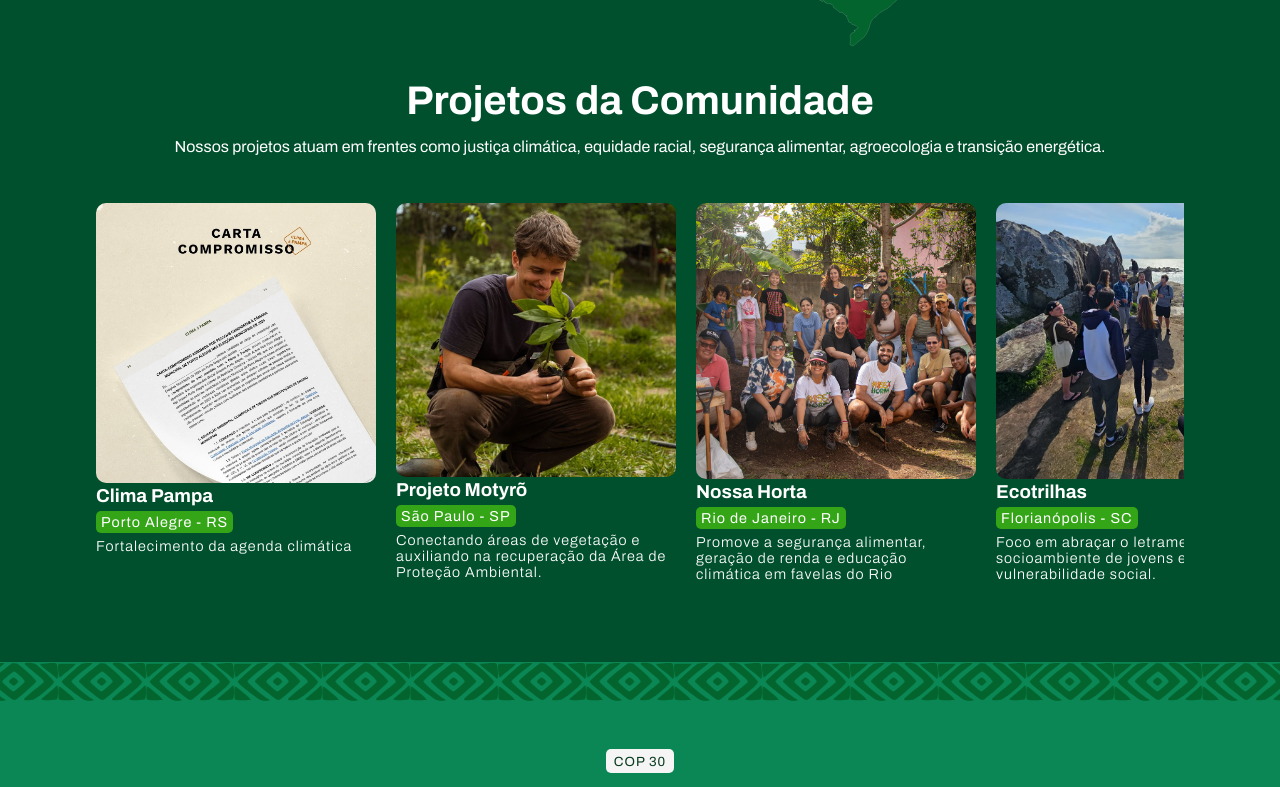
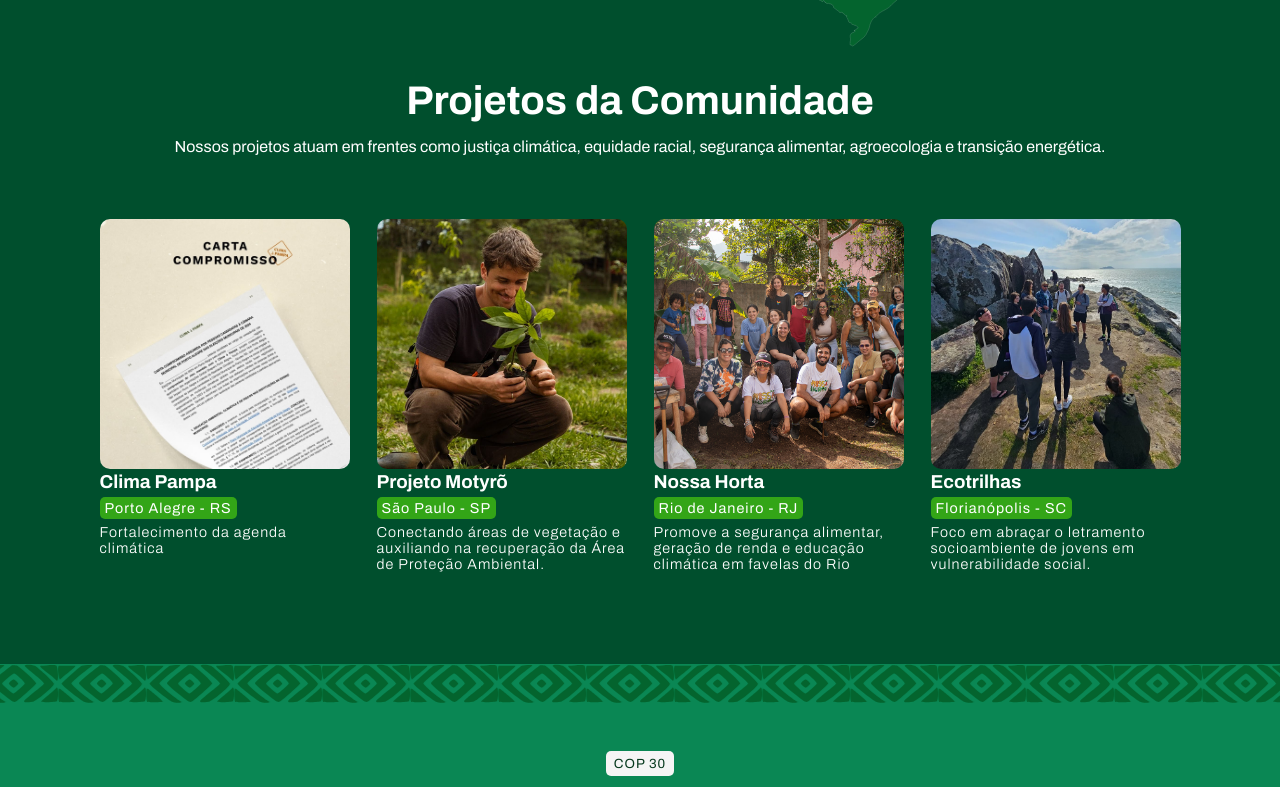
Before and after one commit to LAYSEGABI/COP30, a React (Vite) app: page / in a window 1280 px wide. Shown: the part 3062-3849 px from the top of the page. Built offline with nearby package versions, Linux system fonts and the light colour scheme.

Commit message:
retirada do swiper em projetos

```diff
--- a/src/sections/ComunidadeGS.jsx
+++ b/src/sections/ComunidadeGS.jsx
@@ -8,18 +8,11 @@ import { Swiper, SwiperSlide } from "swiper/react";
 import React, { useState } from "react";
 import translations from "../lang/translations";
 
-import ImgProjetoPampa from "../assets/pampa.jpeg";
-import ImgProjetoMotyro from "../assets/motyroCapa.png";
-import ImgProjetoNossaHorta from "../assets/nossaHortaCapa.png";
-import ImgProjetoEcotrilhas from "../assets/imgEcotrilhas.png";
-
 function ComunidadeGS({ lang }) {
   const [isOpen, setIsOpen] = useState(false);
   const [selectedProject, setSelectedProject] = useState(null);
 
-
   const projetos = translations[lang].projetos;
-
 
   return (
     <section id="comunidade" className="global-shapers">
@@ -70,26 +63,10 @@ function ComunidadeGS({ lang }) {
           <p>{translations[lang].comunidade_projetos_desc}</p>
 
           <div className="container-projetos">
-  <Swiper
-    modules={[Navigation, Pagination]}
-    spaceBetween={20}
-    loop={true}
-    slidesPerView={4}
-    navigation={{ clickable: true }}
-    breakpoints={{
-    480: { // >= 480px
-      slidesPerView: 2,
-      spaceBetween: 15,
-    },
-    768: { // >= 768px
-      slidesPerView: 4,
-      spaceBetween: 20,
-    },
-  }}
-  >
+            <div className="lista-projetos">
               {projetos.map((proj) => (
-      <SwiperSlide key={proj.id}>
                 <div
+                  key={proj.id}
                   className="card-projeto"
                   onClick={() => {
                     setSelectedProject(proj);
@@ -97,15 +74,13 @@ function ComunidadeGS({ lang }) {
                   }}
                   style={{ cursor: "pointer" }}
                 >
-          {/* usa a imagem do próprio projeto */}
                   <img src={proj.img} alt={proj.titulo} />
                   <h3>{proj.titulo}</h3>
                   <p className="local">{proj.local}</p>
                   <p>{proj.subtitulo}</p>
                 </div>
-      </SwiperSlide>
               ))}
-  </Swiper>
+            </div>
 
             {/* Modal */}
             {isOpen && selectedProject && (
@@ -114,7 +89,10 @@ function ComunidadeGS({ lang }) {
                   className="modal-content"
                   onClick={(e) => e.stopPropagation()} // evita fechar ao clicar dentro
                 >
-        <button className="close-btn" onClick={() => setIsOpen(false)}>
+                  <button
+                    className="close-btn"
+                    onClick={() => setIsOpen(false)}
+                  >
                     X
                   </button>
                   <h2>{selectedProject.titulo}</h2>
@@ -124,7 +102,6 @@ function ComunidadeGS({ lang }) {
               </div>
             )}
           </div>
-
         </div>
       </div>
     </section>
--- a/src/sections/SobreNos.jsx
+++ b/src/sections/SobreNos.jsx
@@ -13,6 +13,8 @@ import Paula from "../assets/equipe/Paula.png";
 import Messias from "../assets/equipe/messias.jpeg";
 import Mackenzie from "../assets/equipe/Mackenzie.png";
 import Laura from "../assets/equipe/Laura.png";
+import Erick from "../assets/equipe/Erick.jpeg";
+import Kauan from "../assets/equipe/Kauan.png";
 
 import { Swiper, SwiperSlide } from "swiper/react";
 import translations from "../lang/translations";
@@ -87,11 +89,7 @@ function SobreNos({ lang }) {
             <SwiperSlide>
               <div className="card-equipe">
                 <div className="perfil">
-                  <img
-                    className="foto-perfil"
-                    src={Laura}
-                    alt=""
-                  />
+                  <img className="foto-perfil" src={Laura} alt="" />
                   <a
                     href="https://www.linkedin.com/in/laura-galvao-bio/"
                     target="_blank"
@@ -127,11 +125,7 @@ function SobreNos({ lang }) {
             <SwiperSlide>
               <div className="card-equipe">
                 <div className="perfil">
-                  <img
-                    className="foto-perfil"
-                    src={Mackenzie}
-                    alt=""
-                  />
+                  <img className="foto-perfil" src={Mackenzie} alt="" />
                   <a
                     href="https://www.linkedin.com/in/mackenziekuenz/"
                     target="_blank"
@@ -223,11 +217,7 @@ function SobreNos({ lang }) {
             <SwiperSlide>
               <div className="card-equipe">
                 <div className="perfil">
-                  <img
-                    className="foto-perfil"
-                    src="https://media.licdn.com/dms/image/v2/D4D03AQH20vD2mOzf8Q/profile-displayphoto-scale_200_200/B4DZirQl61GgAY-/0/1755219911571?e=1759968000&v=beta&t=vfcjMCLvHb-Rw_MKf0snTloOGJQE9A1ryP57oFa_IGo"
-                    alt=""
-                  />
+                  <img className="foto-perfil" src={Erick} alt="" />
                   <a
                     href="https://www.linkedin.com/in/erick-lucius-a0aa3a2a3/"
                     target="_blank"
@@ -304,11 +294,7 @@ function SobreNos({ lang }) {
             <SwiperSlide>
               <div className="card-equipe">
                 <div className="perfil">
-                  <img
-                    className="foto-perfil"
-                    src={Messias}
-                    alt=""
-                  />
+                  <img className="foto-perfil" src={Messias} alt="" />
                   <a
                     href="https://www.linkedin.com/in/messiasnns/"
                     target="_blank"
@@ -361,7 +347,7 @@ function SobreNos({ lang }) {
                 <h5>HUB São Paulo 2</h5>
               </div>
             </SwiperSlide>
-           {/* <SwiperSlide>
+            {/* <SwiperSlide>
               <div className="card-equipe">
                 <div className="perfil">
                   <img className="foto-perfil" src="" alt="" />
@@ -600,6 +586,26 @@ function SobreNos({ lang }) {
                 <h5>HUB Rio de Janeiro</h5>
               </div>
             </SwiperSlide>
+             <SwiperSlide>
+              <div className="card-equipe">
+                <div className="perfil">
+                  <img
+                    className="foto-perfil"
+                    src={Kauan}
+                    alt=""
+                  />
+                  <a
+                    href="https://www.linkedin.com/in/kaurodri/"
+                    target="_blank"
+                  >
+                    <img src={linkedin} alt="" />
+                  </a>
+                </div>
+                <h4>Kauan Barros</h4>
+                <p>Comunicação</p>
+                <h5>HUB Uberlândia</h5>
+              </div>
+            </SwiperSlide>
           </Swiper>
         </div>
       </div>
--- a/src/styles/GS.css
+++ b/src/styles/GS.css
@@ -143,54 +143,21 @@
         width: 100%;
         overflow: hidden;
         max-width: 100%;
-        cursor: grab;
+        cursor: pointer;
         padding: 3rem 0;
 
-
-
-        .swiper-button-next::after,
-        .swiper-button-prev::after {
-            color: rgb(19, 85, 39);
-            font-size: 3rem;
-            font-weight: bold;
-            background-color: rgba(179, 179, 179, 0.719);
-            padding: 1rem;
-            border-radius: 0 10px 0 10px;
-        }
-
-
-
-
-    }
-
-    .swiper {
-        background-color: var(--azul-preto);
-
-        display: -webkit-box;
-        display: -webkit-flex;
-        display: -ms-flexbox;
-        display: flex;
-        -webkit-box-pack: justify;
-        -webkit-justify-content: space-between;
-        -ms-flex-pack: justify;
-        justify-content: space-between;
-    }
-
-
-
-    .swiper-slide {
-        transition: 0.5s;
-        width: 280px !important;
-        margin: 0;
-        padding: 0;
-        gap: 0;
-
-    }
+        &>.lista-projetos {
+            display: grid;
+            width: 100%;
+            gap: 20px;
+            grid-template-columns: repeat(auto-fit, minmax(250px, 1fr));
 
             .card-projeto {
                 background: rgba(255, 255, 255, 0);
                 color: rgb(254, 255, 254);
-        width: 280px;
+                width: 250px;
+                height: 100%;
+                margin: 1rem auto;
                 text-align: left;
                 overflow: hidden;
 
@@ -198,6 +165,7 @@
 
                     width: 100%;
                     height: 100%;
+                    max-height: 250px;
                     border-radius: 10px;
                 }
 
@@ -218,6 +186,12 @@
                     border-radius: 5px;
                 }
             }
+        }
+
+
+
+    }
+
 }
 
 .modal-overlay {
@@ -368,6 +342,14 @@
 }
 
 
+.lista-projetos {
+    display: grid;
+    gap: 20px;
+    grid-template-columns: repeat(auto-fit, minmax(250px, 1fr));
+}
+
+
+
 @media (max-width: 650px) {
     .global-shapers {
         &>.container {
@@ -397,35 +379,3 @@
 
     }
 }
-
-@media (max-width: 480px) {
-.global-shapers {
-
-    .swiper {
-    padding-left: 0 !important;
-    padding-right: 0 !important;
-  }
-
-    .swiper-wrapper {
-        display: grid !important;
-        grid-template-columns: 1fr;
-        gap: 1rem;
-        justify-items: center;
-        align-items: center;
-        /* espaçamento entre os cards */
-    }
-
-    /* Cada slide ocupa 100% da largura */
-    .swiper-slide {
-        width: 100% !important;
-        flex-shrink: 0;
-        margin: 0 !important;
-    }
-
-    /* Esconde os controles de navegação no mobile */
-    .swiper-button-prev,
-    .swiper-button-next,
-    .swiper-pagination {
-        display: none !important;
-    }}
-}
```
Also changed, not shown: src/assets/equipe/Erick.jpeg (added), src/assets/equipe/Kauan.png (added). Lines whose indentation alone changed are shown as unchanged.
